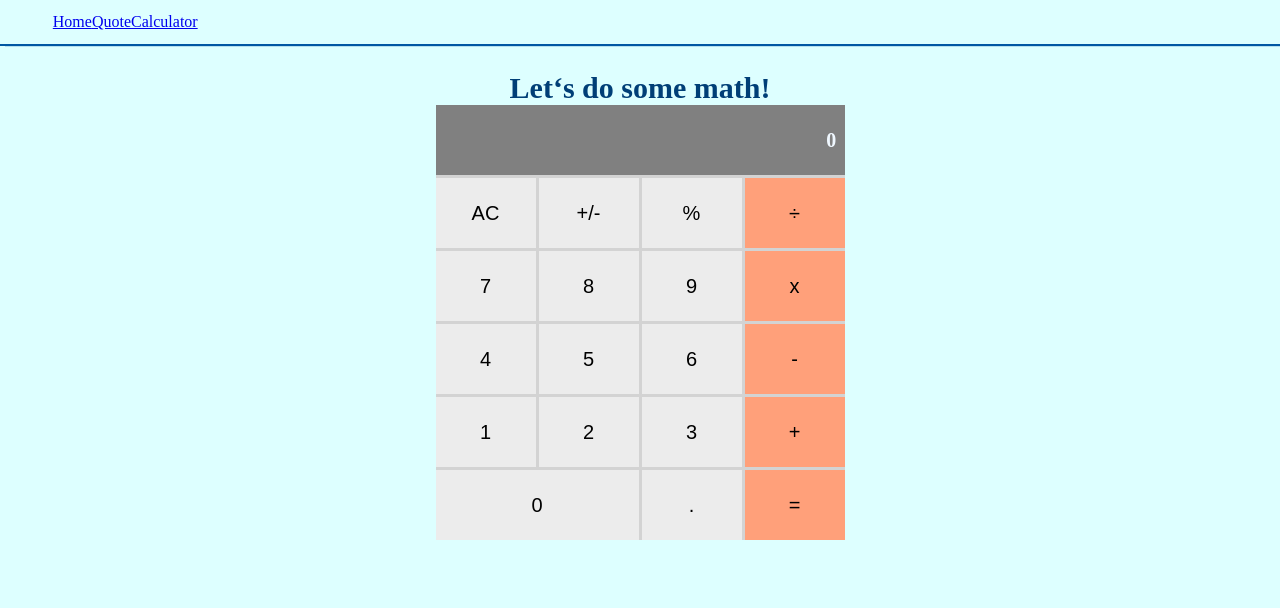
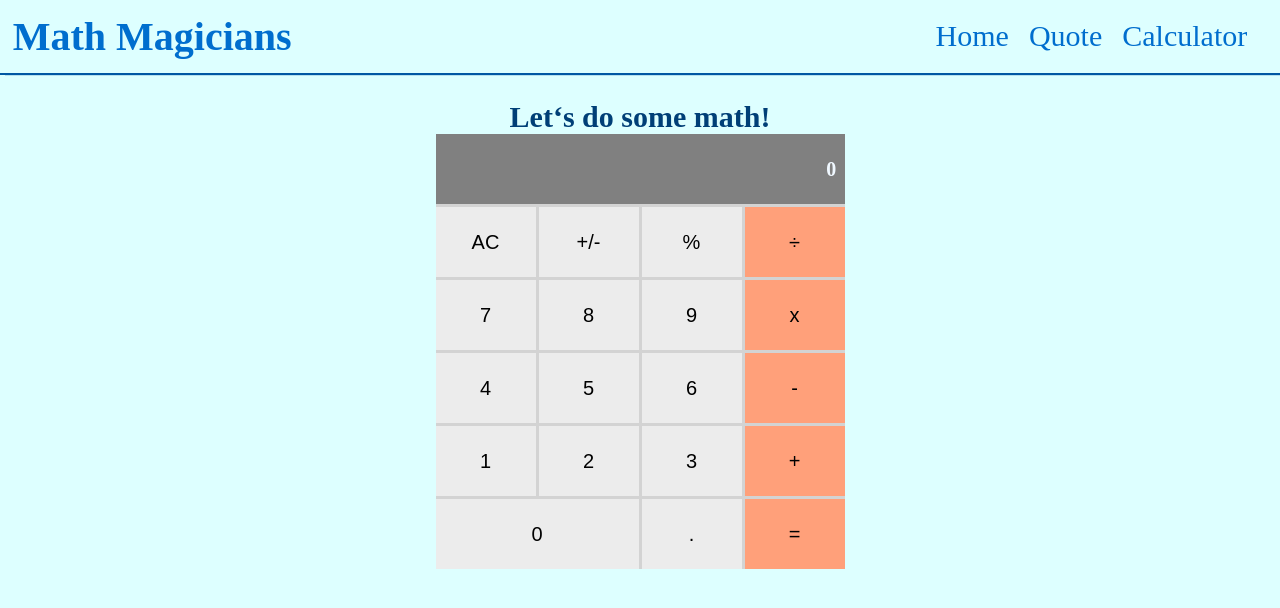
Before and after one commit to Bishoy-Samwel/math-magicians, a React (Create React App) app: page /calc in a window 1280 px wide. Shown: the top 608 px of the page. Built offline with nearby package versions, Linux system fonts and the light colour scheme.

Commit message:
Add className

```diff
--- a/src/components/Navbar.js
+++ b/src/components/Navbar.js
@@ -22,10 +22,11 @@ const Navbar = () => {
   ];
   return (
     <nav className="navBar">
+      <h4> Math Magicians </h4>
       <ul>
         {links.map((link) => (
           <li key={link.id}>
-            <NavLink to={link.path} activeClassName="active-link" exact>{link.text}</NavLink>
+            <NavLink to={link.path} className="navBar-link" activeClassName="active-link" exact>{link.text}</NavLink>
           </li>
         ))}
       </ul>
```
